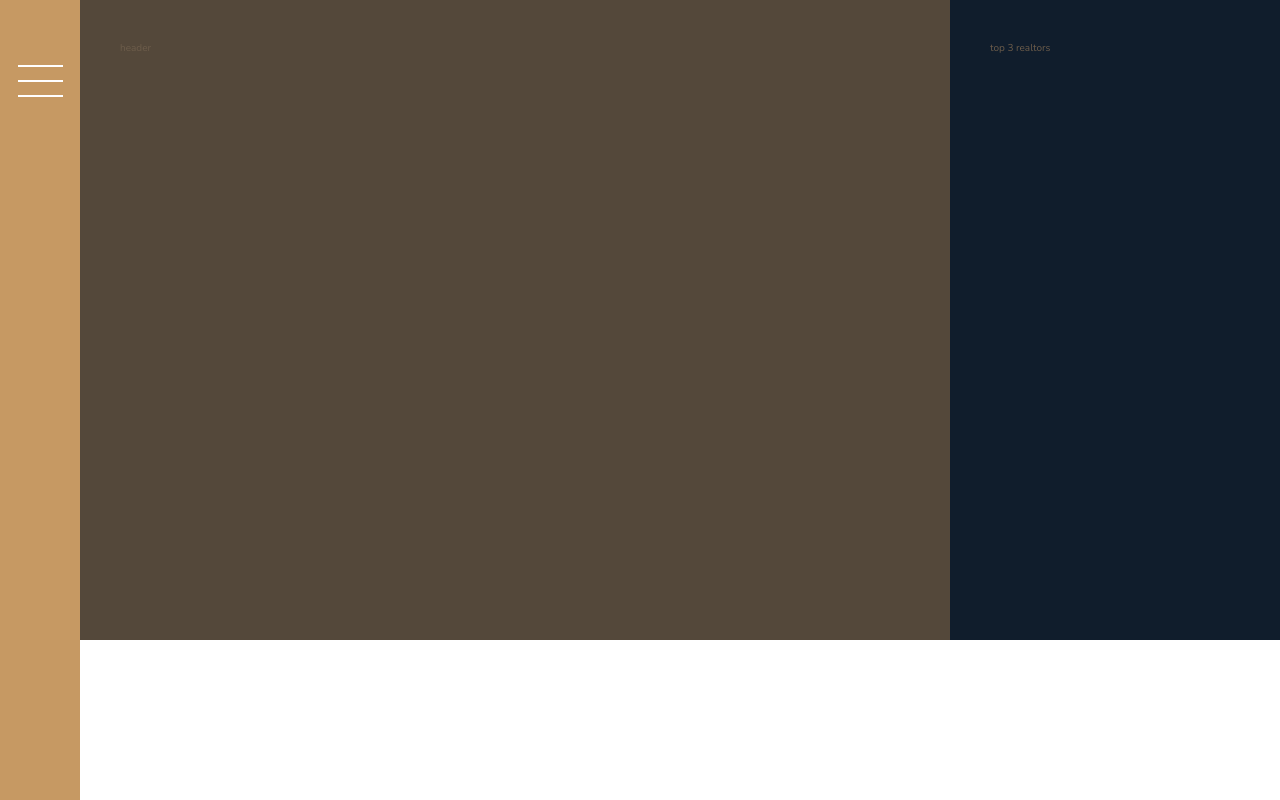
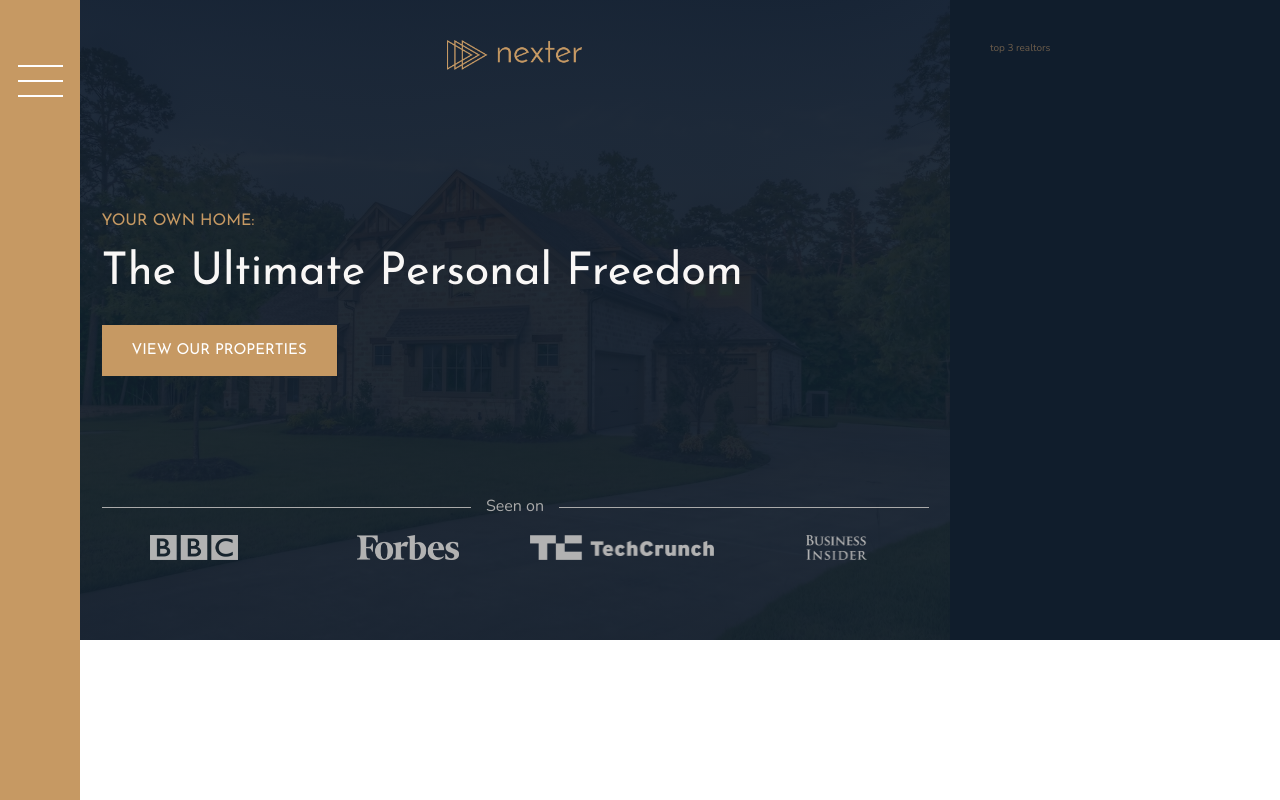
Before and after one commit to Febby/Rentic, a website: page index.html in a window 1280 px wide. Shown: the top 800 px of the page. Drawn offline with nearby package versions, Linux system fonts and the light colour scheme.

Commit message:
Working on the header section
- Added the content for header section
- Updated header & typography partials

```diff
--- a/index.html
+++ b/index.html
@@ -17,7 +17,17 @@
         </div>
 
         <header class="header">
-            header
+            <img src="img/logo.png" alt="Logo" class="header__logo">
+            <h3 class="heading-3">Your Own Home:</h3>
+            <h1 class="heading-1">The Ultimate Personal Freedom</h1>
+            <button class="btn header__btn">View Our Properties</button>
+            <div class="header__seenon-text">Seen on</div>
+            <div class="header__seenon-logos">
+                <img src="img/logo-bbc.png" alt="Logo 1">
+                <img src="img/logo-forbes.png" alt="Logo 2">
+                <img src="img/logo-techcrunch.png" alt="Logo 3">
+                <img src="img/logo-bi.png" alt="Logo 4">
+            </div>
         </header>
 
         <div class="realtors">
--- a/sass/_header.scss
+++ b/sass/_header.scss
@@ -1,4 +1,54 @@
 .header{
     background-color: $color-grey-dark-1;
     grid-column: full-start / col-end 6;
+    background-image: linear-gradient(rgba($color-secondary, .93), rgba($color-secondary, .93) ), url(../img/hero.jpeg);
+    background-size: cover;
+    background-position: center;
+    display: grid;
+    grid-template-rows: 1fr min-content 6rem 1fr;
+    grid-template-columns: max-content;
+    grid-row-gap:1.5rem;
+    justify-content: center;
+    padding: 8rem;
+    padding-top: 4rem;
+
+    &__logo {
+        height: 3rem;
+        justify-self: center;
+    }
+
+    &__btn{
+        align-self: start;
+        justify-self: start;
+    }
+
+    &__seenon-text{
+        display: grid;
+        grid-template-columns: 1fr max-content 1fr;
+        grid-column-gap:1.5rem;
+        align-items: center;
+        font-size: 1.6rem;
+        color: $color-grey-light-2;
+
+        &::before,
+        &::after {
+            content: "";
+            height: 1px;
+            display: block;
+            background-color: currentColor;
+        }
+
+    }
+    &__seenon-logos{
+        display: grid;
+        grid-template-columns: repeat(4, 1fr);
+        grid-column-gap: 3rem;
+        justify-items: center;
+
+        img{
+            height: 2.5rem;
+            filter: brightness(70%);
+        }
+
+    }
 }
--- a/sass/_typography.scss
+++ b/sass/_typography.scss
@@ -5,6 +5,9 @@
 
 .heading-1{
     @extend %heading;
+    font-size: 4.5rem;
+    color: $color-grey-light-1;
+    line-height: 1;
 }
 
 
```
Also changed, not shown: css/style.css.
